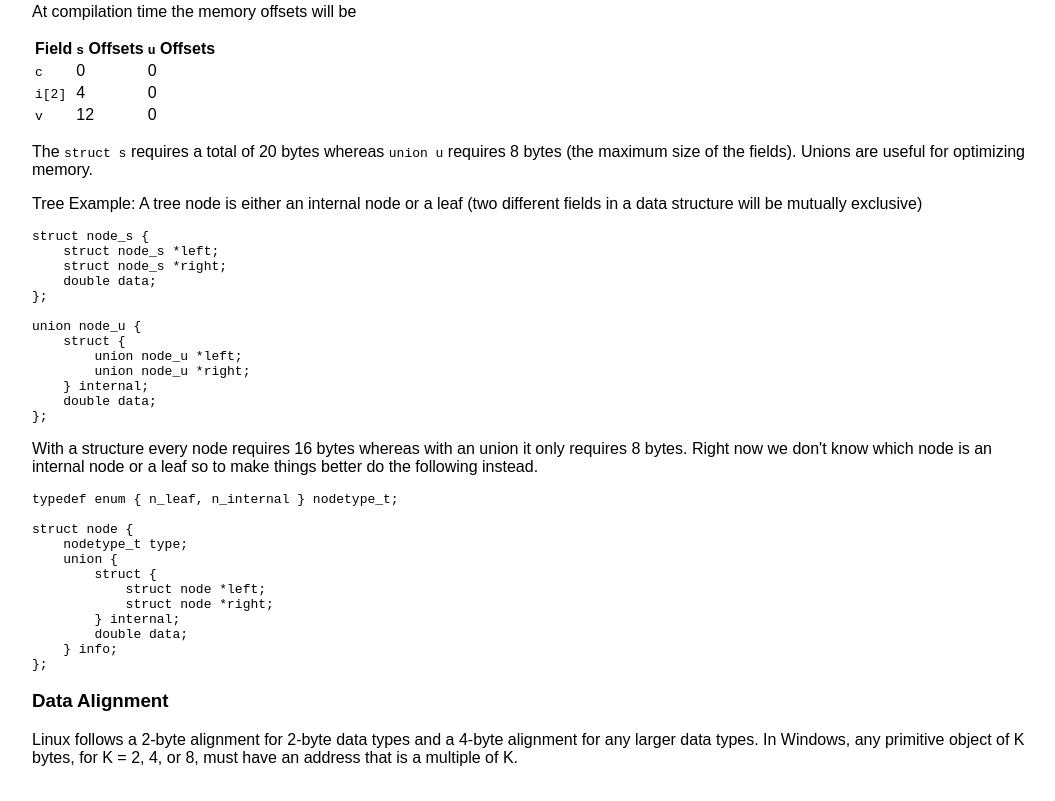
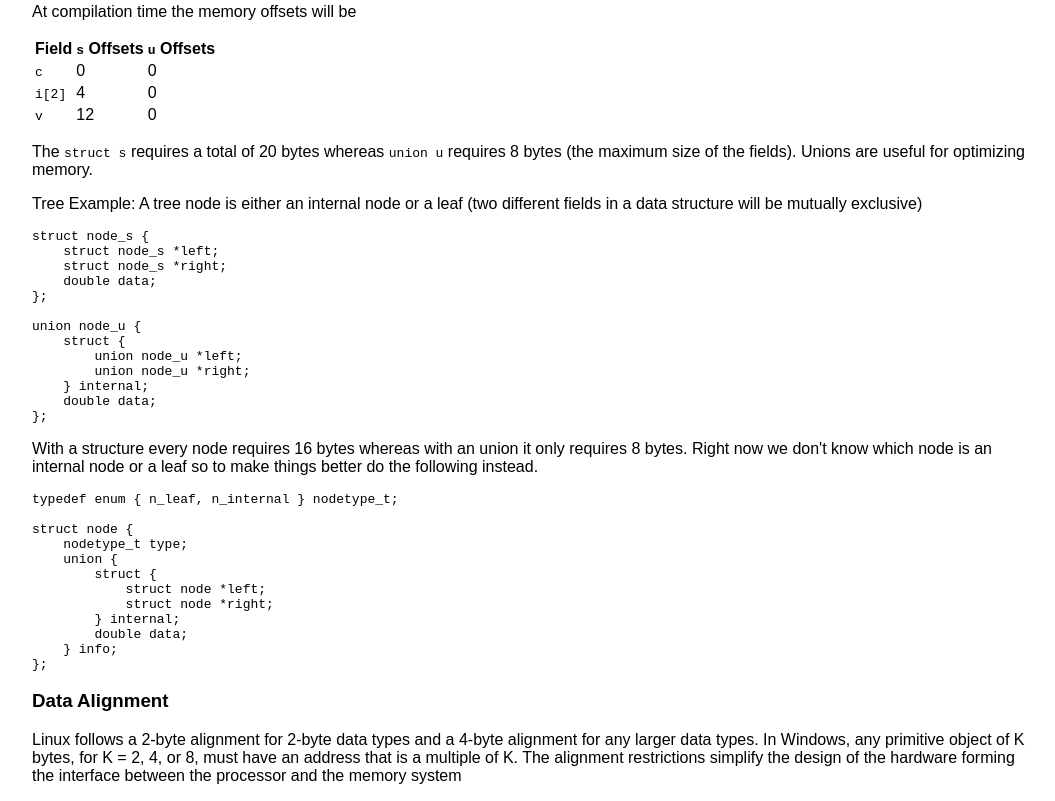
Before and after one commit to KaiwenHuu/kaiwenhuu.github.io, a Gatsby site: page /notes/c/heterogenous-data-structure in a window 1280 px wide. Shown: the part 923-1724 px from the top of the page, without its empty margins (108-1163 px from the left). Built offline with nearby package versions, Linux system fonts and the light colour scheme; Gatsby itself is replaced by a stand-in of ours; some packages are replaced by stand-ins of ours; code samples lack their colours.

Commit message:
changed notes on heterogenous data structure

```diff
--- a/notes/c/heterogeneousdatastructure.md
+++ b/notes/c/heterogeneousdatastructure.md
@@ -94,4 +94,4 @@ struct node {
 
 ### Data Alignment
 
-Linux follows a 2-byte alignment for 2-byte data types and a 4-byte alignment for any larger data types. In Windows, any primitive object of K bytes, for K = 2, 4, or 8, must have an address that is a multiple of K.
+Linux follows a 2-byte alignment for 2-byte data types and a 4-byte alignment for any larger data types. In Windows, any primitive object of K bytes, for K = 2, 4, or 8, must have an address that is a multiple of K. The alignment restrictions simplify the design of the hardware forming the interface between the processor and the memory system
```
